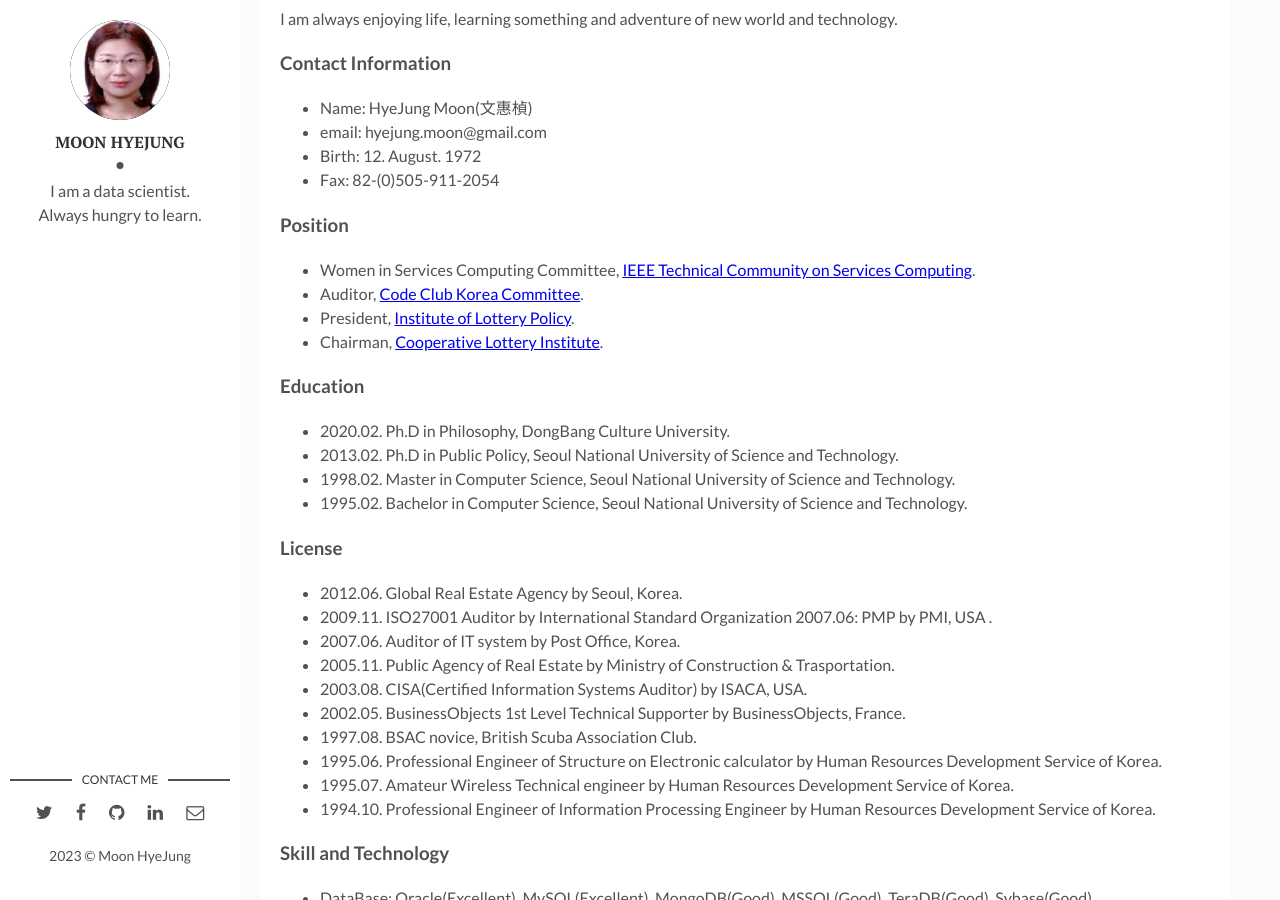
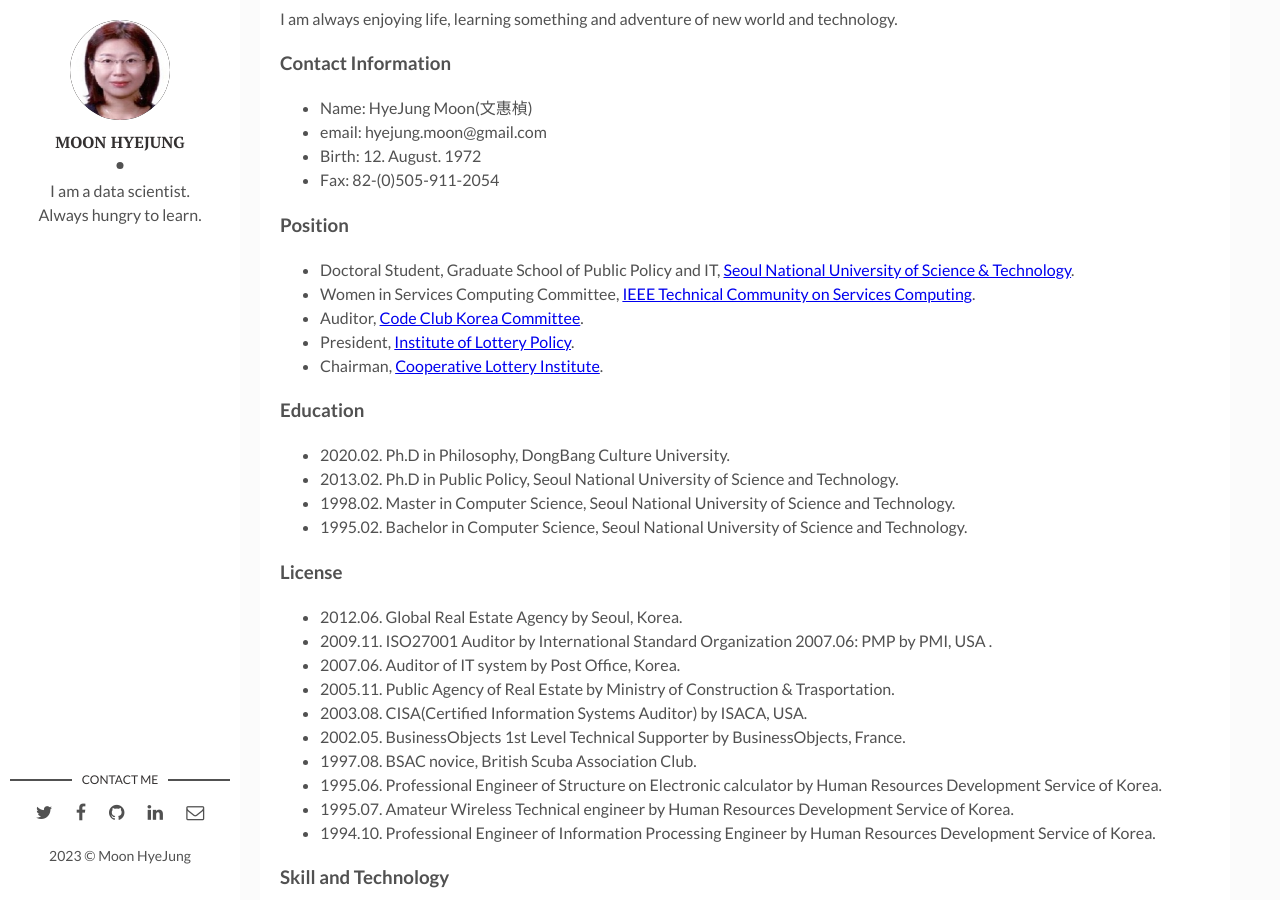
Before and after one commit to MoonHyeJung/moonhyejung.github.io, a Jekyll site: the page built from _posts/2022-01-01-profile-introduction.markdown, in a window 1280 px wide and 900 px high, scrolled down 629 px. Built offline with Jekyll 4.4.1, drawn with Linux system fonts in a browser that asks for light colours.

Commit message:
Update 2022-01-01-profile-introduction.markdown
add position

```diff
--- a/_posts/2022-01-01-profile-introduction.markdown
+++ b/_posts/2022-01-01-profile-introduction.markdown
@@ -18,6 +18,7 @@ I am always enjoying life, learning something and adventure of new world and tec
 * Fax: 82-(0)505-911-2054
 
 ### Position
+* Doctoral Student, Graduate School of Public Policy and IT, [Seoul National University of Science & Technology](https://www.seoultech.ac.kr/).
 * Women in Services Computing Committee, [IEEE Technical Community on Services Computing](http://tab.computer.org/tcsvc/).
 * Auditor, [Code Club Korea Committee](https://ko-kr.facebook.com/codeclubkorea/).
 * President, [Institute of Lottery Policy](http://www.lotterypolicy.com).
```
